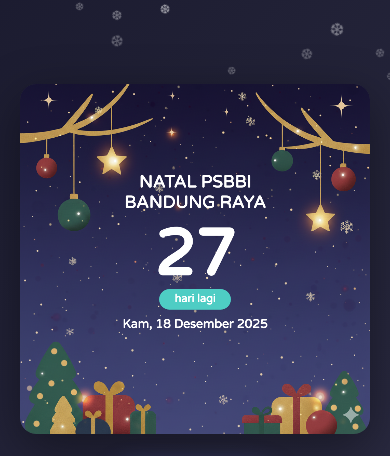
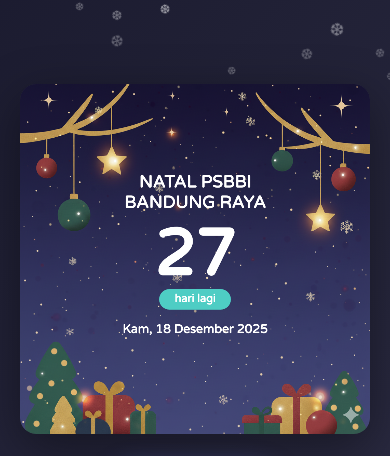
Before and after one commit to zalikaza/NatalPSBBI, a plain HTML site: page index.html in a window 390 px wide. Shown: the part 123-579 px from the top of the page. Drawn offline with Linux system fonts and the light colour scheme.

Commit message:
Modify countdown date and improve layout
Updated the countdown date and adjusted the layout for better responsiveness.

```diff
--- a/index.html
+++ b/index.html
@@ -137,7 +137,7 @@
             titleY2: 350,           // "BANDUNG RAYA"
             numberY: 510,           // Angka countdown (29)
             badgeY: 600,            // ⬅️ UBAH INI untuk geser "hari lagi" (makin kecil = makin ke atas)
-            dateY: 705,             // Tanggal
+            dateY: 720,             // Tanggal
 
             // Ukuran font
             titleFontSize: 50,
```
